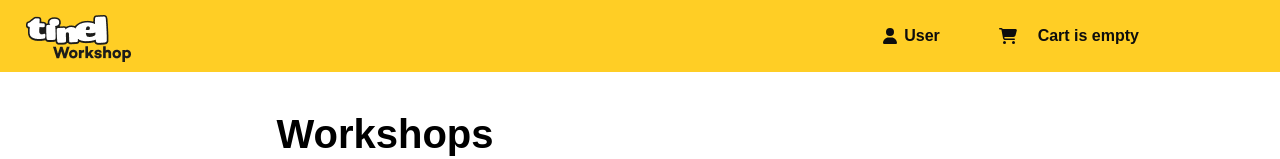
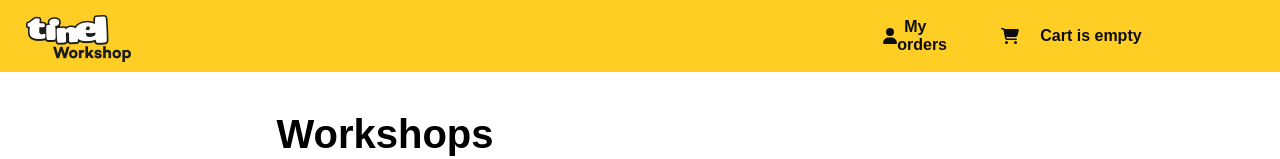
Before and after one commit to kristiandz/web-shop, a React (Create React App) app: page / in a window 1280 px wide. Shown: the top 159 px of the page. Built offline with nearby package versions, Linux system fonts and the light colour scheme; data requests are answered from the project's data file.

Commit message:
Navbar updates
- Changed the user button to "my orders" so we can preview basic order information from the database

TODO: Dropdown with orders and logout

```diff
--- a/src/layout/Navbar.module.css
+++ b/src/layout/Navbar.module.css
@@ -36,6 +36,11 @@
     cursor: pointer;
 }
 
+.navbar__items__user a{
+    text-decoration: none;
+    color: var(--black);
+}
+
 .navbar__items__cart{
     display: flex;
     width: 15vw;
--- a/src/layout/Navbar.tsx
+++ b/src/layout/Navbar.tsx
@@ -1,5 +1,5 @@
-import { faUser, faShoppingCart } from '@fortawesome/free-solid-svg-icons'
-import { FontAwesomeIcon } from "@fortawesome/react-fontawesome"
+import { faUser, faShoppingCart } from "@fortawesome/free-solid-svg-icons";
+import { FontAwesomeIcon } from "@fortawesome/react-fontawesome";
 import CartContext from "../store/cart-context";
 import styles from "./Navbar.module.css";
 import { Link } from "react-router-dom";
@@ -24,7 +24,7 @@ function Navbar() {
             <div className={styles.navbar__items}>
                 <div className={styles.navbar__items__user}>
                     <FontAwesomeIcon icon={faUser} size="1x" />
-                    <span>User</span>
+                    <Link to="/orders"><span>My orders</span></Link>
                 </div>
                 <div onClick={cartContext.toggleCart} className={style}>
                     <FontAwesomeIcon icon={faShoppingCart} size="1x" />
```
